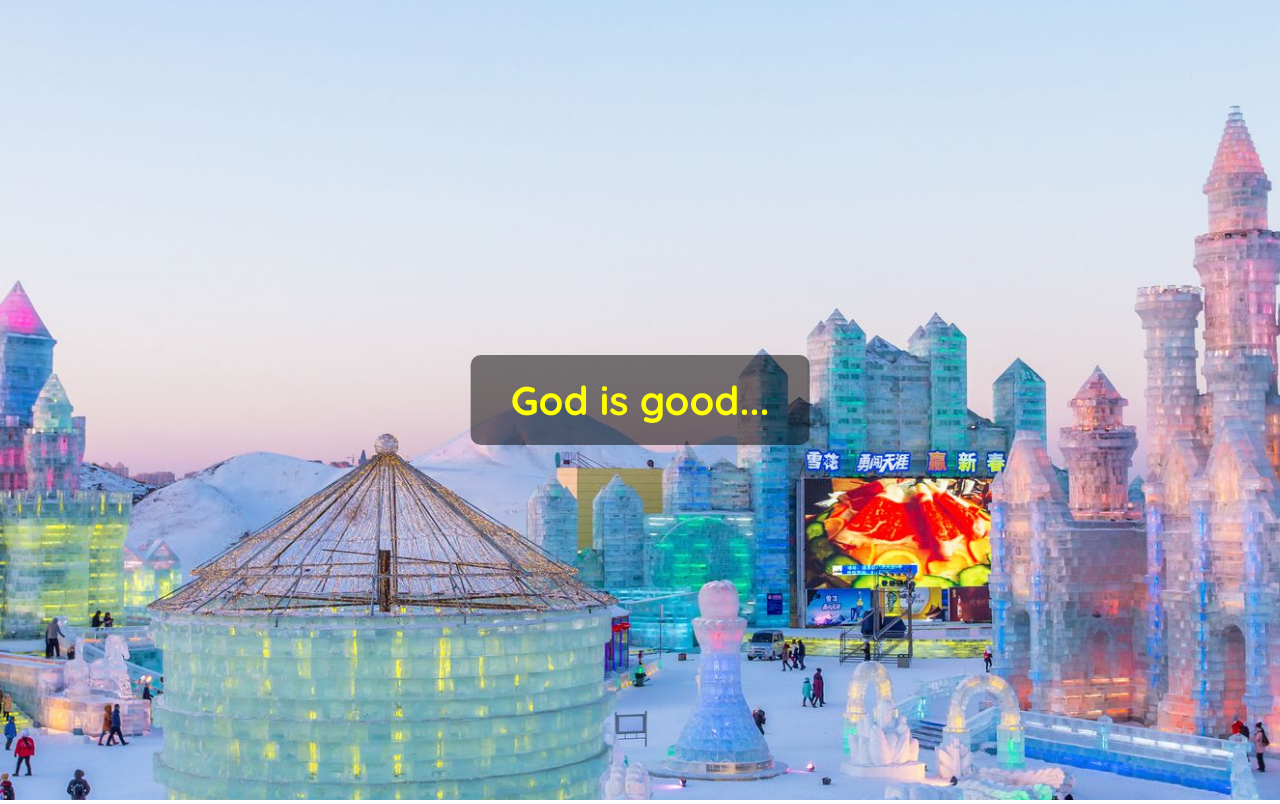
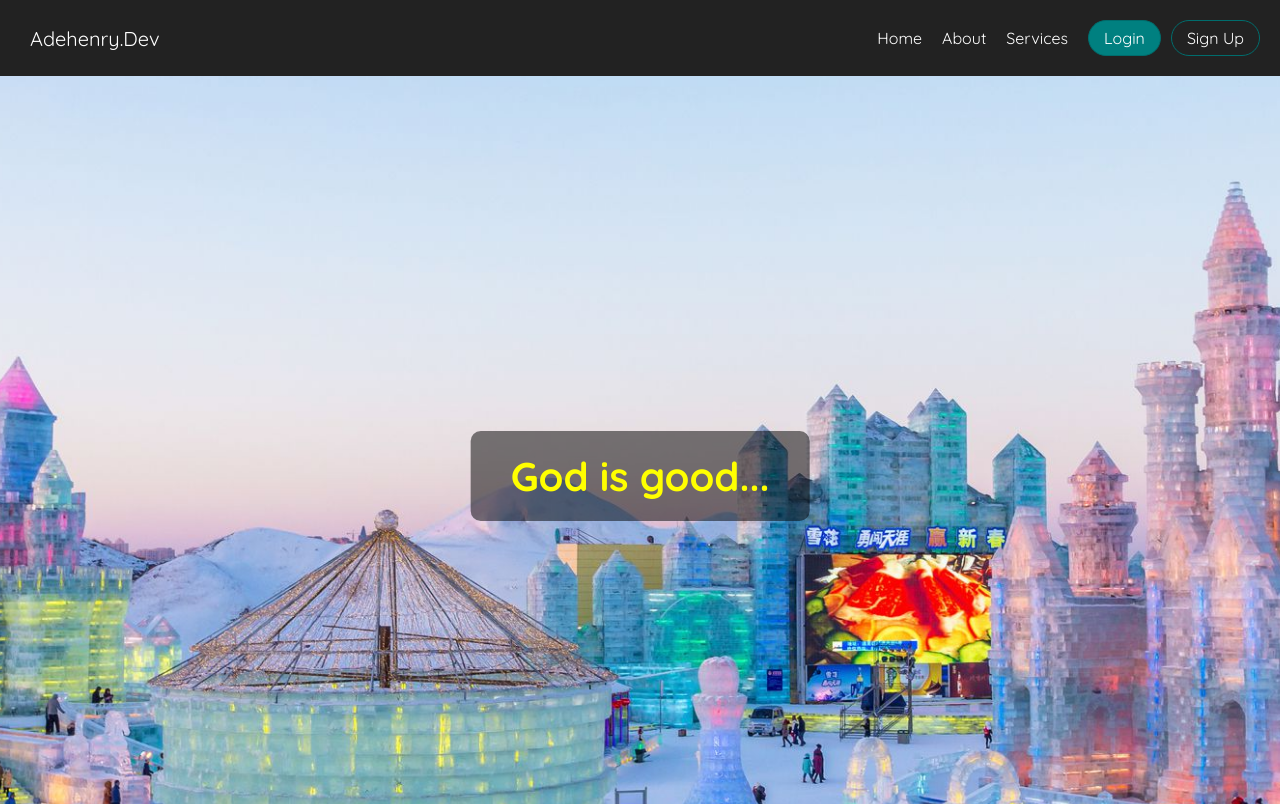
Before and after one commit to AdehenryOmoOba/Modern-Footer, a plain HTML site: page index.html in a window 1280 px wide. Shown: the top 804 px of the page. Drawn offline with Linux system fonts and the light colour scheme.

Commit message:
Adehenry

```diff
--- a/app.js
+++ b/app.js
@@ -1,6 +1,14 @@
 const bg = document.querySelector(".header");
+const hamburger = document.querySelector(".toggle");
+const menu = document.querySelectorAll(".item");
 
 window.addEventListener("scroll", () => {
   bg.style.backgroundSize = 160 - +window.pageYOffset / 12 + "%";
   //   bg.style.opacity = 1 - +window.pageYOffset / 700 + "";
 });
+
+hamburger.addEventListener("click", () => {
+  menu.forEach((item) => {
+    item.classList.toggle("active");
+  });
+});
--- a/index.css
+++ b/index.css
@@ -12,7 +12,147 @@ html {
 
 body {
   height: 400vh;
+  width: 100%;
 }
+nav {
+  background-color: #222;
+  padding: 0.5rem 2rem;
+}
+ul {
+  list-style: none;
+}
+a {
+  color: #fff;
+  text-decoration: none;
+  display: block;
+}
+a:hover {
+  text-decoration: underline;
+}
+.logo a {
+  font-size: 2rem;
+}
+.button.secondary {
+  border-bottom: 0.1rem solid #444;
+}
+.menu li {
+  font-size: 1.6rem;
+  padding: 1.5rem 0.5rem;
+}
+
+/* Mobile menu */
+.menu ul {
+  display: flex;
+  flex-wrap: wrap;
+  justify-content: space-between;
+  align-items: center;
+}
+.bars {
+  position: relative;
+  display: inline-block;
+  background-color: #999;
+  bottom: 7px;
+  height: 0.2rem;
+  width: 1.8rem;
+}
+.bars::before,
+.bars::after {
+  content: "";
+  position: absolute;
+  display: inline-block;
+  height: 0.2rem;
+  width: 1.8rem;
+  background-color: #999;
+}
+.bars::before {
+  top: 5px;
+}
+.bars::after {
+  top: -5px;
+}
+.toggle {
+  order: 1;
+  cursor: pointer;
+}
+.item.button {
+  order: 2;
+}
+.item {
+  width: 100%;
+  text-align: center;
+  order: 3;
+  display: none;
+}
+.item.active {
+  display: block;
+}
+
+/* Tablet menu */
+
+@media (min-width: 505px) {
+  .menu ul {
+    justify-content: center;
+  }
+  .logo {
+    flex-grow: 1;
+  }
+  .item.item.button {
+    display: block;
+    width: auto;
+    order: 1;
+  }
+  .toggle {
+    order: 2;
+  }
+  .button.secondary {
+    border: none;
+  }
+  .button a {
+    text-decoration: none;
+    padding: 0.7rem 1.5rem;
+    background-color: teal;
+    border: 0.1rem solid #006d6d;
+    border-radius: 10rem;
+  }
+  .button.secondary a {
+    background: transparent;
+  }
+  .button a:hover {
+    transition: all 0.3s;
+  }
+  .button:not(.secondary) a:hover {
+    background-color: #006d6d;
+    border-color: #005959;
+  }
+  .button.secondary a:hover {
+    color: #ddd;
+  }
+}
+@media (min-width: 770px) {
+  .item {
+    display: block;
+    width: auto;
+  }
+  .toggle {
+    display: none;
+  }
+  .logo {
+    order: 0;
+  }
+  .item {
+    order: 1;
+  }
+  .button {
+    order: 2;
+  }
+  .menu li {
+    padding: 1.5rem 1rem;
+  }
+  .menu li.button {
+    padding-right: 0;
+  }
+}
+
 .pageone {
   height: 100vh;
 }
--- a/index.html
+++ b/index.html
@@ -14,6 +14,20 @@
         <link href="https://fonts.googleapis.com/css2?family=Quicksand:wght@400;500;600;700&display=swap" rel="stylesheet">
     </head>
     <body>
+        <nav class="menu">
+            <ul>
+            <li class="logo"><a href="#">Adehenry.Dev</a></li>
+            <li class="item"><a href="#">Home</a></li>
+            <li class="item"><a href="#">About</a></li>
+            <li class="item"><a href="#">Services</a></li>
+            <li class="item button"><a href="#">Login</a></li>
+            <li class="item button secondary"><a href="#">Sign Up</a></li>
+            <li class="toggle"><span class="bars"></span></li>
+        </ul>
+        </nav>
+        <main>
+            <a href="#" style="position:fixed; bottom: 0;">https://www.youtube.com/watch?v=6pidsgeLLzE&t=6s</a>
+        </main>
         <div class="pageone">
         <div class="header">
             <h2>God is good...</h2>
```
